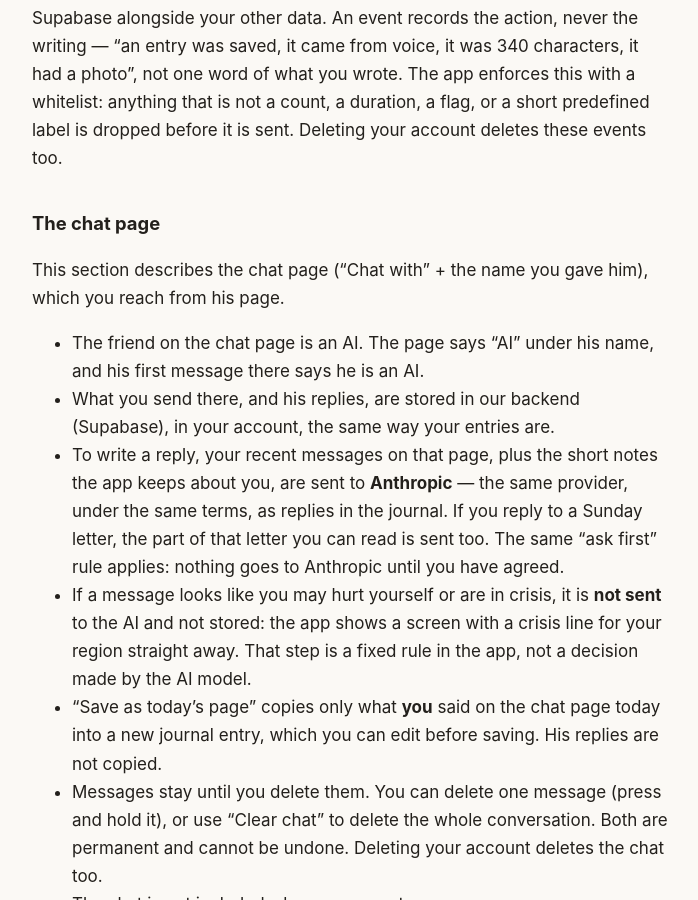
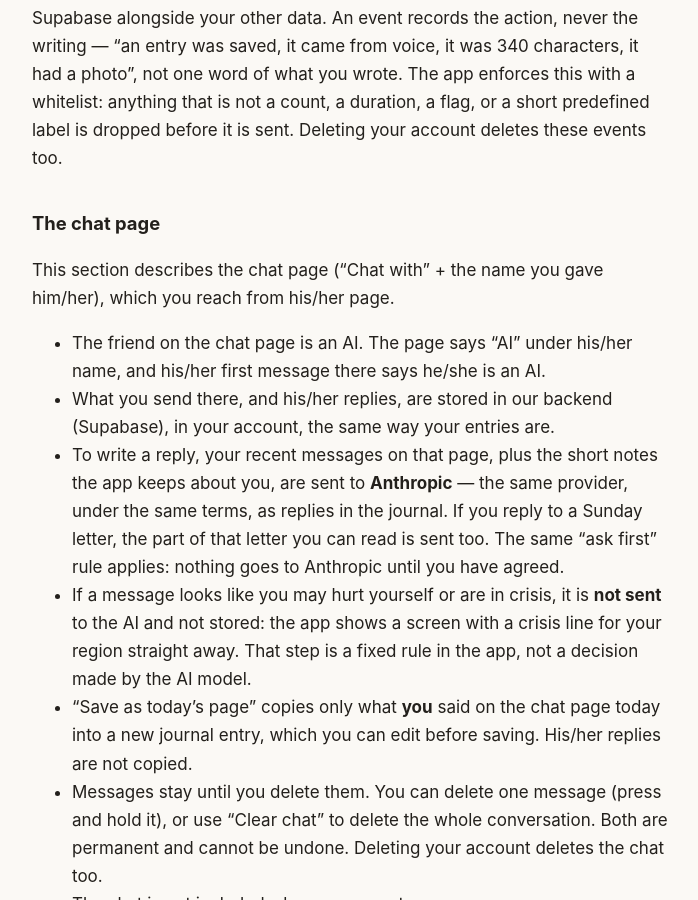
Before and after one commit to danielchen720-ui/twilight-diary-legal, a Jekyll site: the page built from privacy/index.md, in a window 1280 px wide and 900 px high, scrolled down 5963 px. Shown: the whole window, without its empty margins (288-986 px from the left). Built offline with Jekyll 4.4.1, drawn with Linux system fonts in a browser that asks for light colours; some of the changed text lies outside the part shown.

Commit message:
he/she two markets (site + privacy)

```diff
--- a/privacy/index.md
+++ b/privacy/index.md
@@ -169,12 +169,12 @@ these events too.
 
 ## The chat page
 
-This section describes the chat page ("Chat with" + the name you gave him),
-which you reach from his page.
+This section describes the chat page ("Chat with" + the name you gave him/her),
+which you reach from his/her page.
 
-- The friend on the chat page is an AI. The page says "AI" under his name, and
-  his first message there says he is an AI.
-- What you send there, and his replies, are stored in our backend (Supabase), in
+- The friend on the chat page is an AI. The page says "AI" under his/her name, and
+  his/her first message there says he/she is an AI.
+- What you send there, and his/her replies, are stored in our backend (Supabase), in
   your account, the same way your entries are.
 - To write a reply, your recent messages on that page, plus the short notes the
   app keeps about you, are sent to **Anthropic** — the same provider, under the
@@ -186,7 +186,7 @@ which you reach from his page.
   your region straight away. That step is a fixed rule in the app, not a decision
   made by the AI model.
 - "Save as today's page" copies only what **you** said on the chat page today
-  into a new journal entry, which you can edit before saving. His replies are not
+  into a new journal entry, which you can edit before saving. His/her replies are not
   copied.
 - Messages stay until you delete them. You can delete one message (press and
   hold it), or use "Clear chat" to delete the whole conversation. Both are
@@ -274,7 +274,7 @@ All of these can be revoked in iOS Settings.
   that are stored in our backend are included. The chat page is not included.
 - **Use it without AI:** the journal works without ever asking for a reply. Say
   no on the consent screen, or turn off
-  "writes back" (shown with his name) in Settings.
+  "writes back" (shown with his/her name) in Settings.
 
 ## Children
 
```
Also changed, not shown: index.html (+5 -5 lines).
